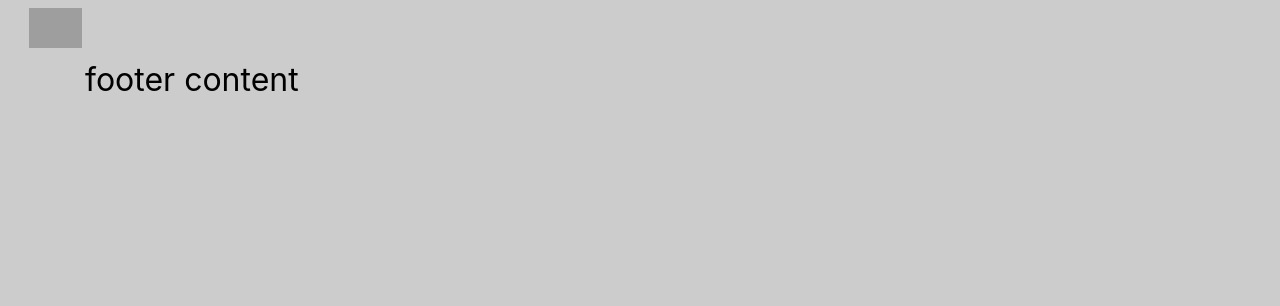
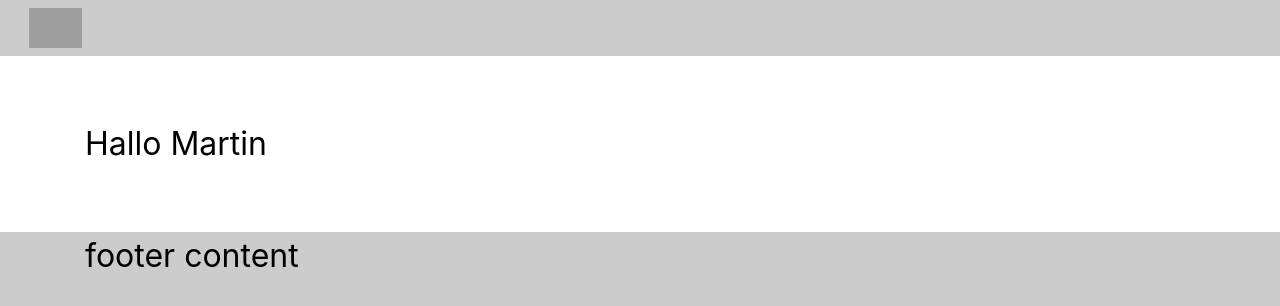
Before and after one commit to dhbw-myla/myla, a React (Create React App) app in the folder frontend/: page /survey/participate in a window 1280 px wide. Shown: the top 306 px of the page. Built offline with nearby package versions, Linux system fonts and the light colour scheme; grey boxes are pictures that could not be loaded.

Commit message:
redirection from home to survey
redirection from home to survey

```diff
--- a/frontend/src/component/footer/footer.css
+++ b/frontend/src/component/footer/footer.css
@@ -1,7 +1,7 @@
 footer{
     width:100%;
     background-color: #EEEEEE;
-    height: 10vh;
+    max-height: 10vh;
     flex: none;
     -webkit-box-shadow: 0px 52px 45px -5px rgba(0,0,0,0.75);
     -moz-box-shadow: 0px 52px 45px -5px rgba(0,0,0,0.75);
--- a/frontend/src/component/home/home.js
+++ b/frontend/src/component/home/home.js
@@ -45,9 +45,10 @@ class Home extends Component {
         }
         else if (participate) {
             return (
-                <Redirect from={currentComponent} to="/dashboard" />
+                <Redirect from={currentComponent} to="/survey/participate" />
             )
-        } else if (login) {
+        }
+        else if (login) {
             return (
                 <Redirect from={currentComponent} to="/dashboard" />
             )
--- a/frontend/src/component/survey/survey.js
+++ b/frontend/src/component/survey/survey.js
@@ -6,7 +6,13 @@ class Survey extends Component {
         this.state = {  }
     }
     render() {
-        return ( null );
+        return (
+        <div className="content">
+            <div className="container">
+                <p>Hallo Martin</p>
+            </div>
+        </div>
+        );
     }
 }
 
```
